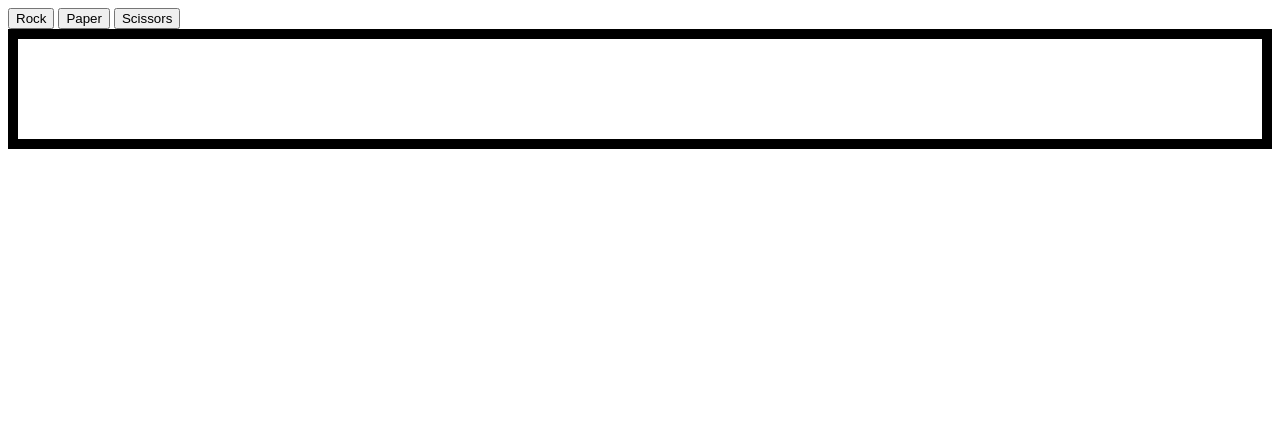
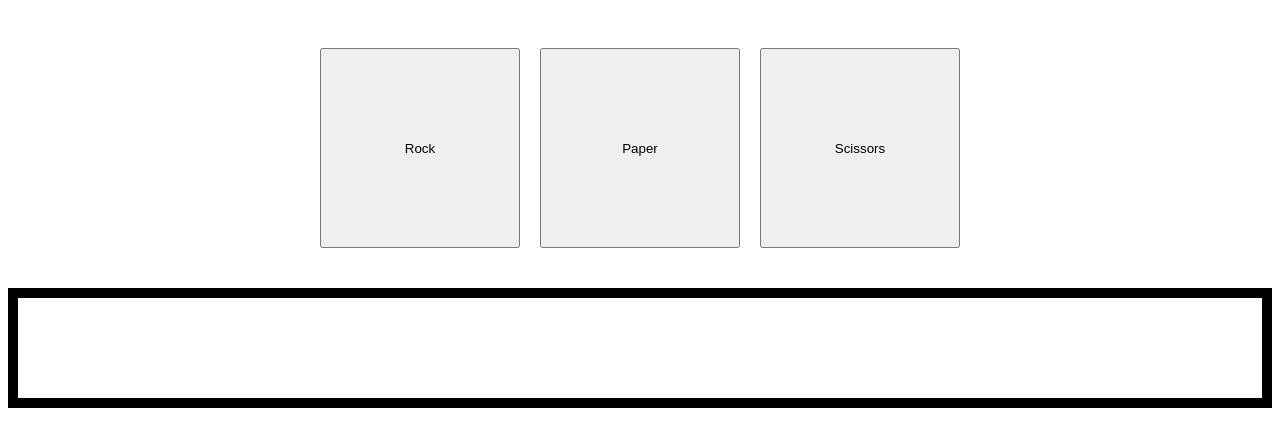
Before and after one commit to JamesDradge/rockPaperScissors, a plain HTML site: page index.html in a window 1280 px wide. Drawn offline with Linux system fonts and the light colour scheme.

Commit message:
added base styling

```diff
--- a/functionality.js
+++ b/functionality.js
@@ -12,6 +12,7 @@ buttons.forEach((button) => {
 const body = document.querySelector('body');
 const results = document.createElement('div');
 results.setAttribute('style', 'min-height: 100px; border: black 10px solid;');
+results.classList.add("results");
 body.appendChild(results);
 
 //Keeps track of the game and runs game related functions
--- a/index.html
+++ b/index.html
@@ -2,11 +2,14 @@
 <html>
 <head>
 <script src="functionality.js" defer></script>
+<link rel="stylesheet" href="styles.css">
 </head>
 <body>
-<button class="btn" id="rock">Rock</button>
-<button class="btn" id="paper">Paper</button>
-<button class="btn" id="scissors">Scissors</button>
+    <div id="button-container">
+        <button class="btn" id="rock">Rock</button>
+        <button class="btn" id="paper">Paper</button>
+        <button class="btn" id="scissors">Scissors</button>
+    </div>
 </body>
 
 </html>
--- /dev/null
+++ b/styles.css
@@ -0,0 +1,11 @@
+#button-container {
+    display: flex;
+    justify-content: center;
+    gap: 20px;
+}
+
+.btn {
+    min-width: 200px;
+    min-height: 200px;
+    margin: 40px 0px;
+}
```
